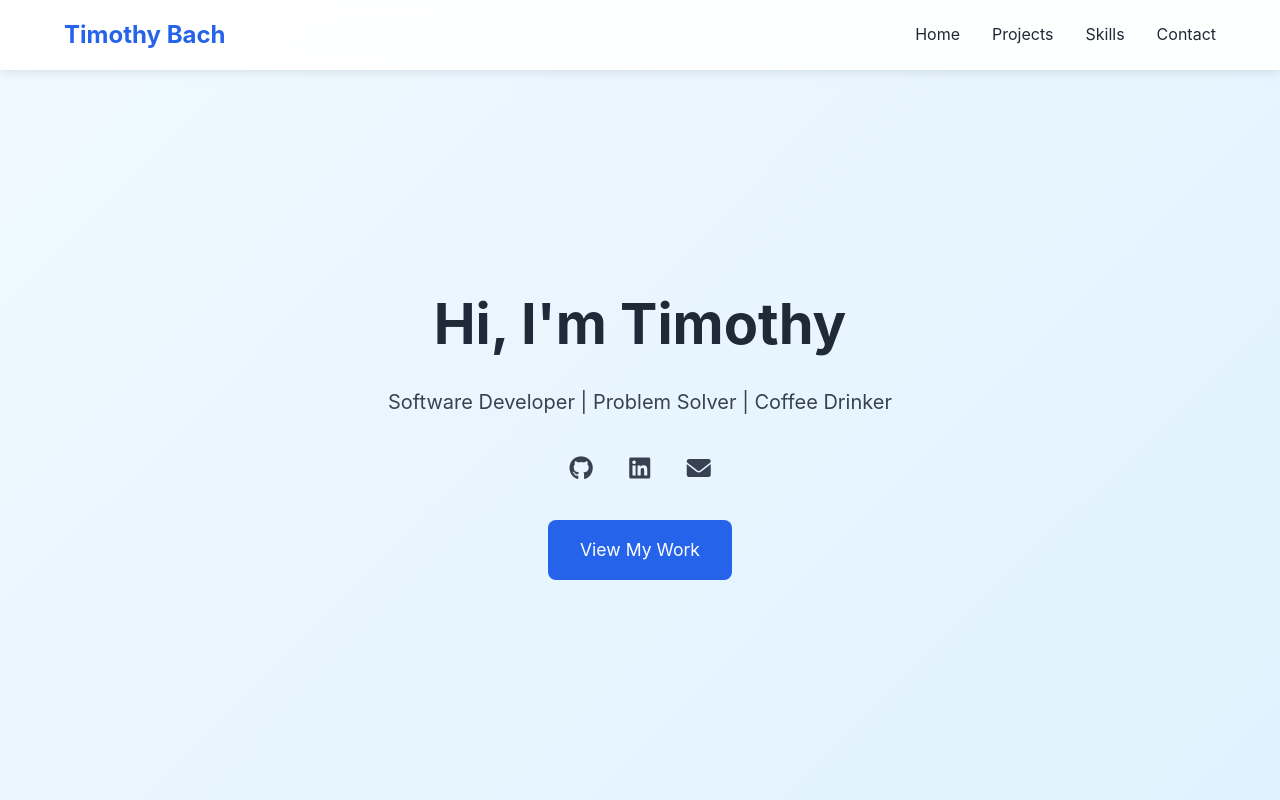
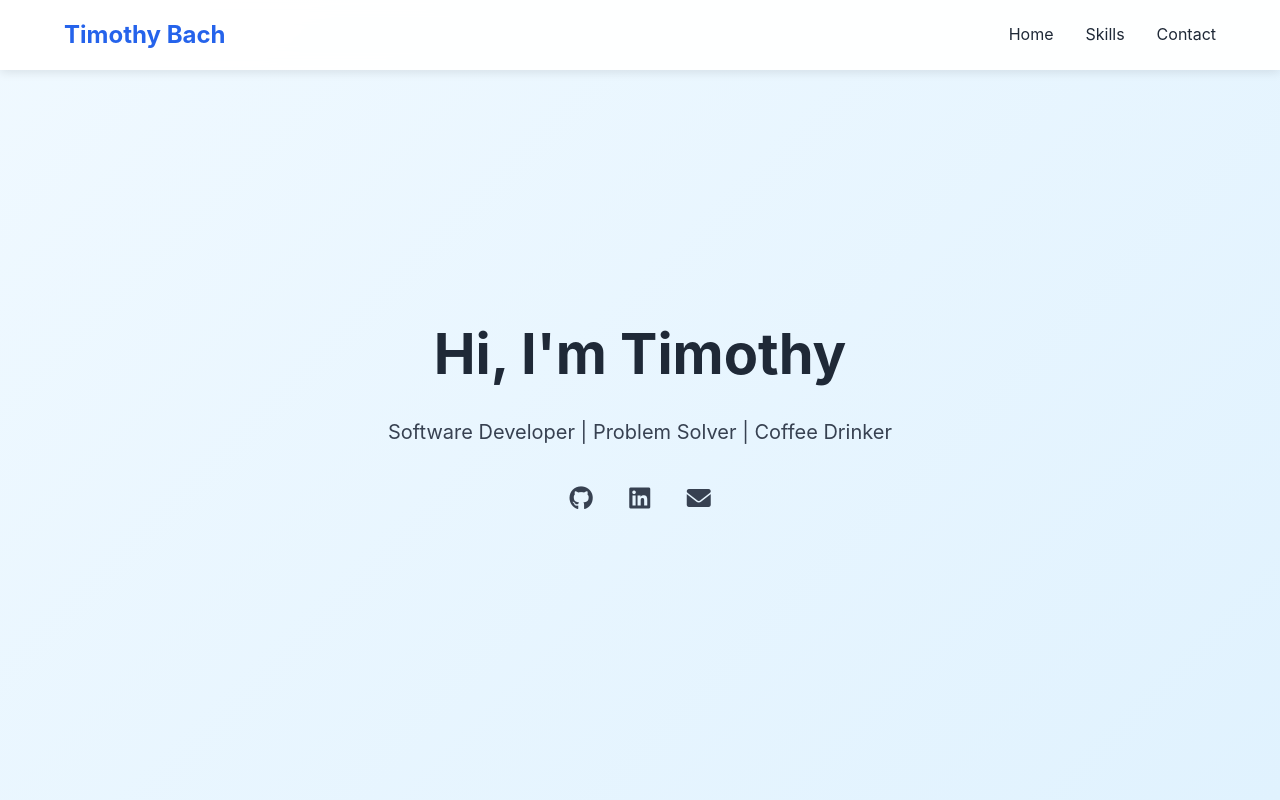
Before and after one commit to timbach21/github.io, a plain HTML site: page index.html in a window 1280 px wide. Shown: the top 800 px of the page. Drawn offline with Linux system fonts and the light colour scheme.

Commit message:
Hide projects

```diff
--- a/index.html
+++ b/index.html
@@ -13,7 +13,7 @@
         <div class="logo">Timothy Bach</div>
         <ul class="nav-links">
             <li><a href="#home">Home</a></li>
-            <li><a href="#projects">Projects</a></li>
+            <!-- <li><a href="#projects">Projects</a></li> -->
             <li><a href="#skills">Skills</a></li>
             <li><a href="#contact">Contact</a></li>
             <!-- <li><a href="#/blog.html" class="active">Blog</a></li> -->
@@ -29,7 +29,7 @@
                 <a href="https://linkedin.com/in/tbach-832342184" target="_blank"><i class="fab fa-linkedin"></i></a>
                 <a href="mailto:timbach21@gmail.com"><i class="fas fa-envelope"></i></a>
             </div>
-            <a href="#projects" class="cta-button">View My Work</a>
+            <!-- <a href="#projects" class="cta-button">View My Work</a> -->
         </div>
     </section>
 
```
